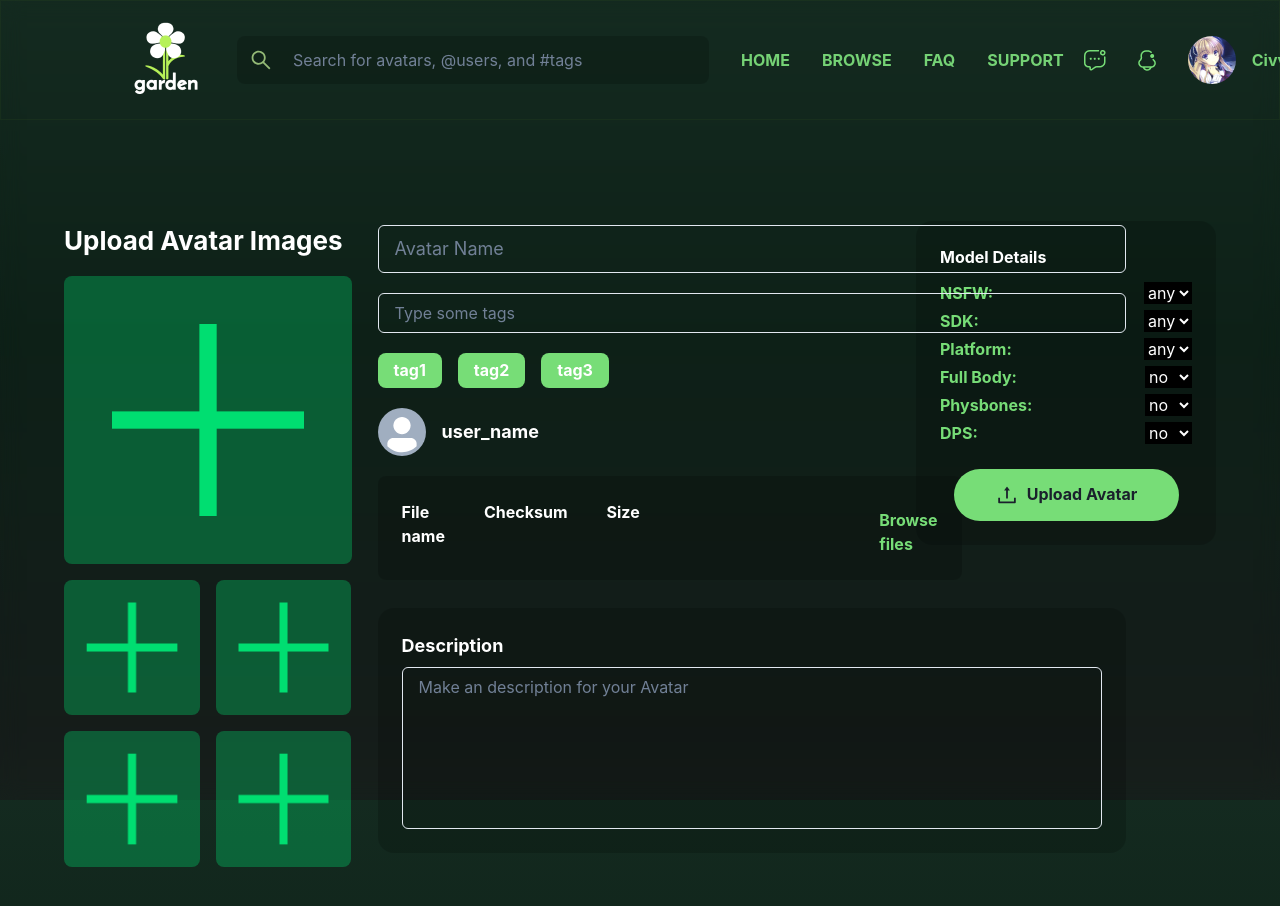
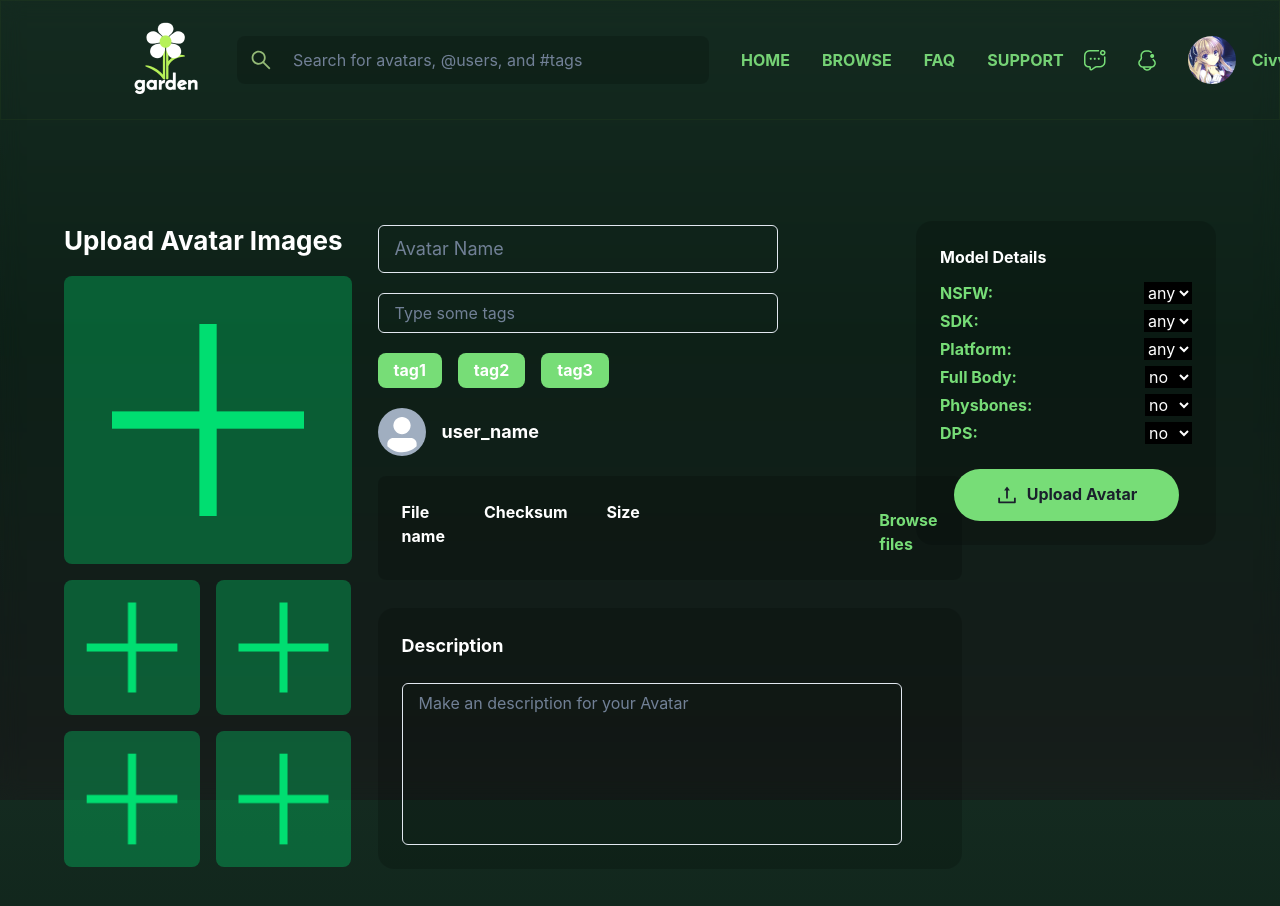
Before and after one commit to GoulartAugusto/fm-web-test-master, a Next.js app: page /profile/newpost/addpost in a window 1280 px wide. Shown: the top 906 px of the page. Built offline with nearby package versions, Linux system fonts and the light colour scheme.

Commit message:
addPost page little change on input width

```diff
--- a/src/pages/profile/newpost/addpost.js
+++ b/src/pages/profile/newpost/addpost.js
@@ -158,11 +158,11 @@ function addpost({ id }) {
 
             <Box>
               <Heading>
-                <Input type="text" size='lg' placeholder="Avatar Name" />
+                <Input type="text" size='lg' w='400px' placeholder="Avatar Name" />
               </Heading>
 
               <Flex mt={5} alignItems="center" gap="16px">
-                <Input type="text" placeholder="Type some tags" />
+                <Input type="text" w='400px' placeholder="Type some tags" />
               </Flex>
 
               <Flex mt={5} alignItems="center" gap="16px">
@@ -249,11 +249,11 @@ function addpost({ id }) {
               </Flex>
 
               <Box bg="rgba(0, 0, 0, 0.17)" borderRadius="16px" p="24px" mt={7}>
-                <Text fontSize="18px" fontWeight={700}>
+                <Text fontSize="18px" fontWeight={700} mb='1.5rem'>
                   Description
                 </Text>
 
-                <Text color="#BA769A" mt={2} width="700px">
+                <Text color="#BA769A" mt={2} w="500px">
                   <Textarea
                     type="text"
                     h='162px'
```
